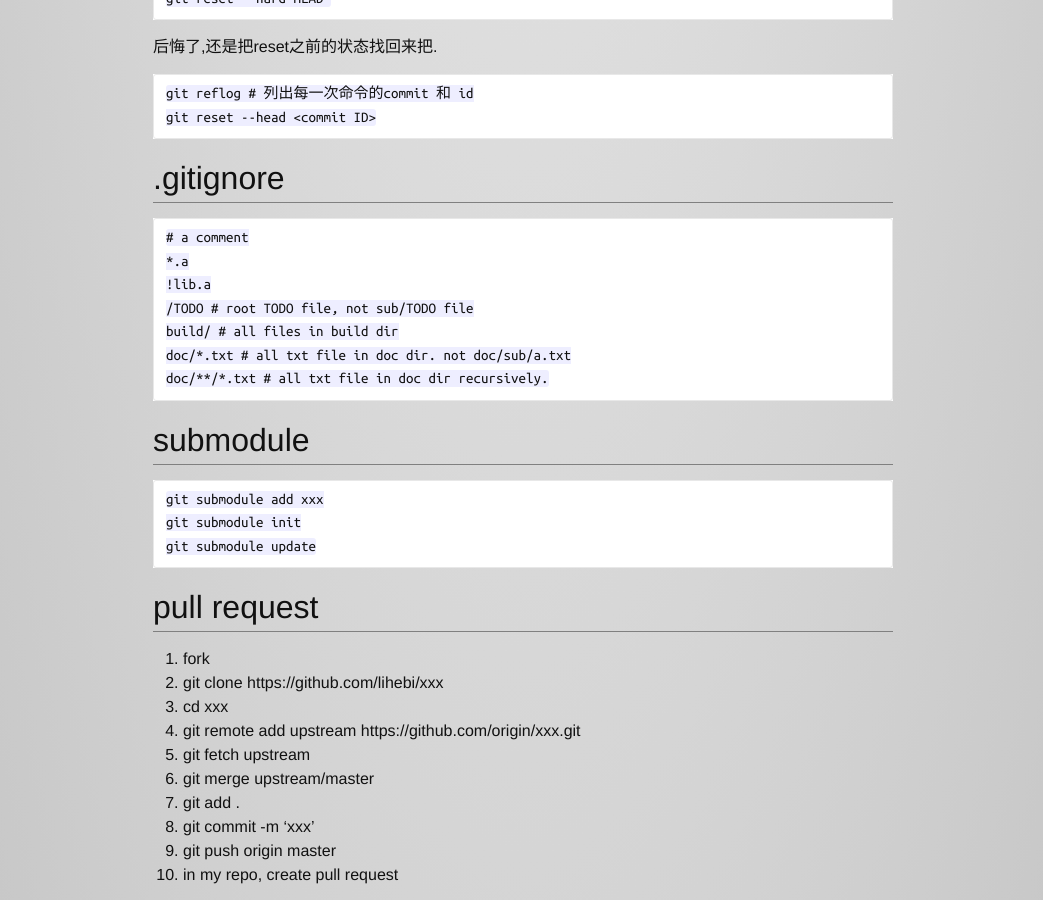
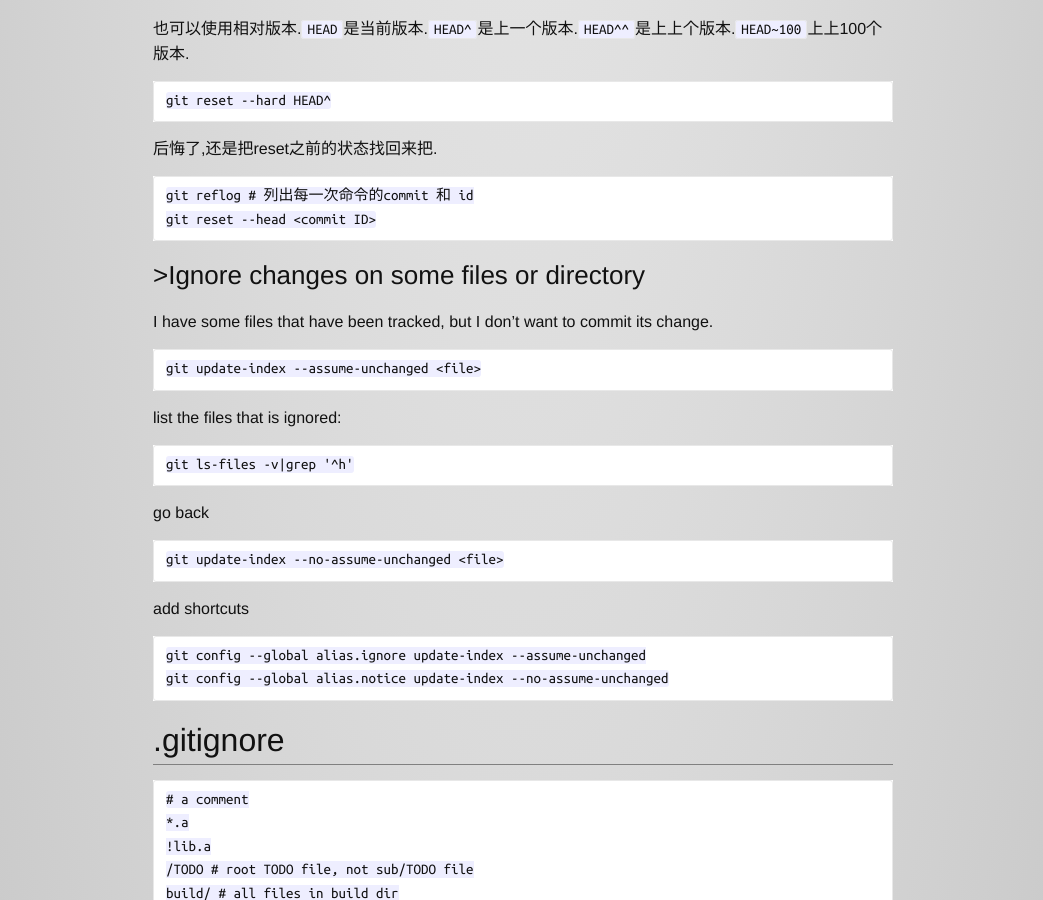
Before and after one commit to lihebi/wiki-old, a Jekyll site: the page built from _wiki/tools/platform/git.md, in a window 1280 px wide and 900 px high, scrolled down 5402 px. Shown: the whole window, without its empty margins (117-1160 px from the left). Built offline with Jekyll 4.4.1, drawn with Linux system fonts in a browser that asks for light colours; nearby versions of some CDN libraries; Markdown is read by kramdown in place of the engine named in the settings; a style sheet for code colours, icons or effects is not loaded; some of the changed text lies outside the part shown.

Commit message:
add ignore change for tracked file

````diff
--- a/_wiki/tools/platform/git.md
+++ b/_wiki/tools/platform/git.md
@@ -195,11 +195,15 @@
 
 使用`HEAD`(版本库)中最新的内容替换此文件。已添加到缓存区和新文件不受影响。
 
+Use when changed a file, but didn't add it. Now you want to discard the change.
+
 ```
 git checkout -- [filename]
 ```
 
 ### Unstage a file
+
+When you add a file, but want to cancel the add. The file will not be changed.
 
 ```
 git reset HEAD <filename>
@@ -237,6 +241,32 @@
 ```
 git reflog # 列出每一次命令的commit 和 id
 git reset --head <commit ID>
+```
+
+### Ignore changes on some files or directory
+I have some files that have been tracked, but I don't want to commit its change.
+
+```
+git update-index --assume-unchanged <file>
+```
+
+list the files that is ignored:
+
+```
+git ls-files -v|grep '^h'
+```
+
+go back
+
+```
+git update-index --no-assume-unchanged <file>
+```
+
+add shortcuts
+
+```
+git config --global alias.ignore update-index --assume-unchanged
+git config --global alias.notice update-index --no-assume-unchanged
 ```
 
 .gitignore
````
